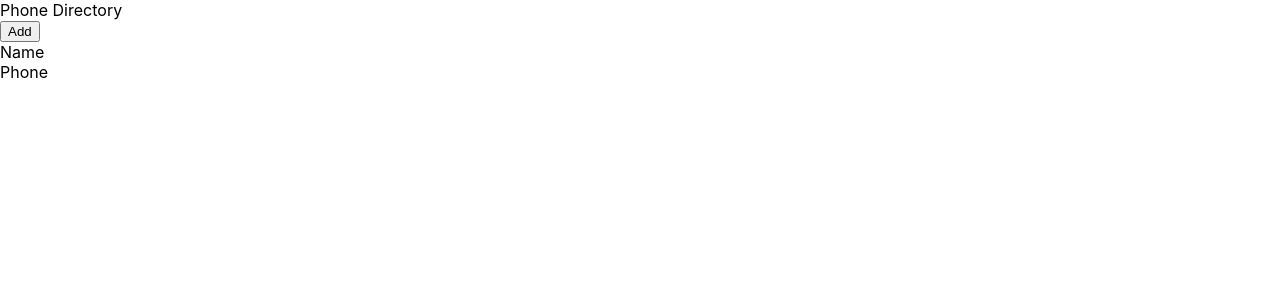
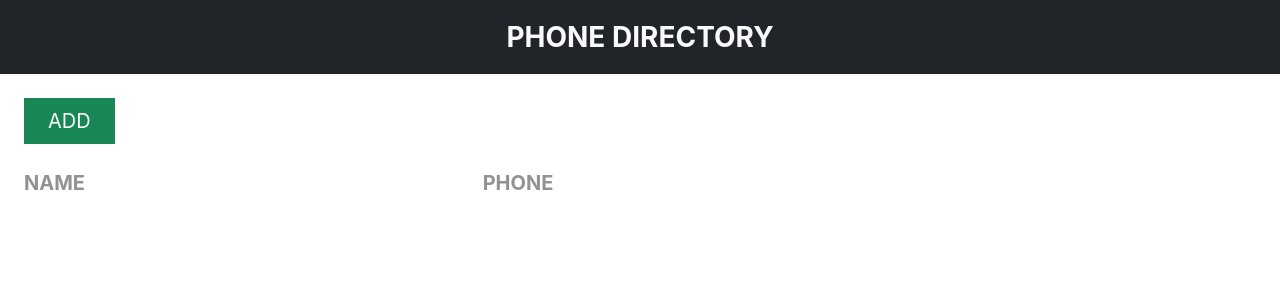
Before and after one commit to PrinceSaini9/phone-directory, a React (Create React App) app: page / in a window 1280 px wide. Shown: the top 300 px of the page. Built offline with nearby package versions, Linux system fonts and the light colour scheme.

Commit message:
Styling: Styled 'App' (Home Page)

```diff
--- a/public/index.html
+++ b/public/index.html
@@ -9,6 +9,7 @@
       name="description"
       content="Web site created using create-react-app"
     />
+    <link href="https://cdn.jsdelivr.net/npm/bootstrap@5.3.2/dist/css/bootstrap.min.css" rel="stylesheet" integrity="sha384-T3c6CoIi6uLrA9TneNEoa7RxnatzjcDSCmG1MXxSR1GAsXEV/Dwwykc2MPK8M2HN" crossorigin="anonymous">
     <link rel="apple-touch-icon" href="%PUBLIC_URL%/logo192.png" />
     <!--
       manifest.json provides metadata used when your web app is installed on a
--- a/src/App.js
+++ b/src/App.js
@@ -1,14 +1,17 @@
-import React, { Component } from "react";
+import React
+  from "react";
 import Header from "./header.js";
 
 function App() {
   return (
-    <div>
+    <div className="body">
       <Header />
-      <button> Add </button>
-      <div>
-        <span> Name </span><br />
-        <span> Phone </span>
+      <button className="bg-success fs-5 m-4 px-4 py-2 text-light text-uppercase border-0 ">
+        Add
+      </button>
+      <div className="row">
+        <span className="col-4 mx-4 text-uppercase fs-5 fw-bold text-dark text-opacity-50"> Name </span><br />
+        <span className="col-4 text-uppercase fs-5 fw-bold text-dark text-opacity-50"> Phone </span>
       </div>
     </div>
   );
--- a/src/header.js
+++ b/src/header.js
@@ -2,7 +2,8 @@ import React from "react";
 
 const Header = ()=>{
     return(
-        <div className="header">
+        <div className="header bg-dark text-light text-center fs-3
+         text-uppercase p-3 fw-bold">
             Phone Directory
         </div>
     )
```
